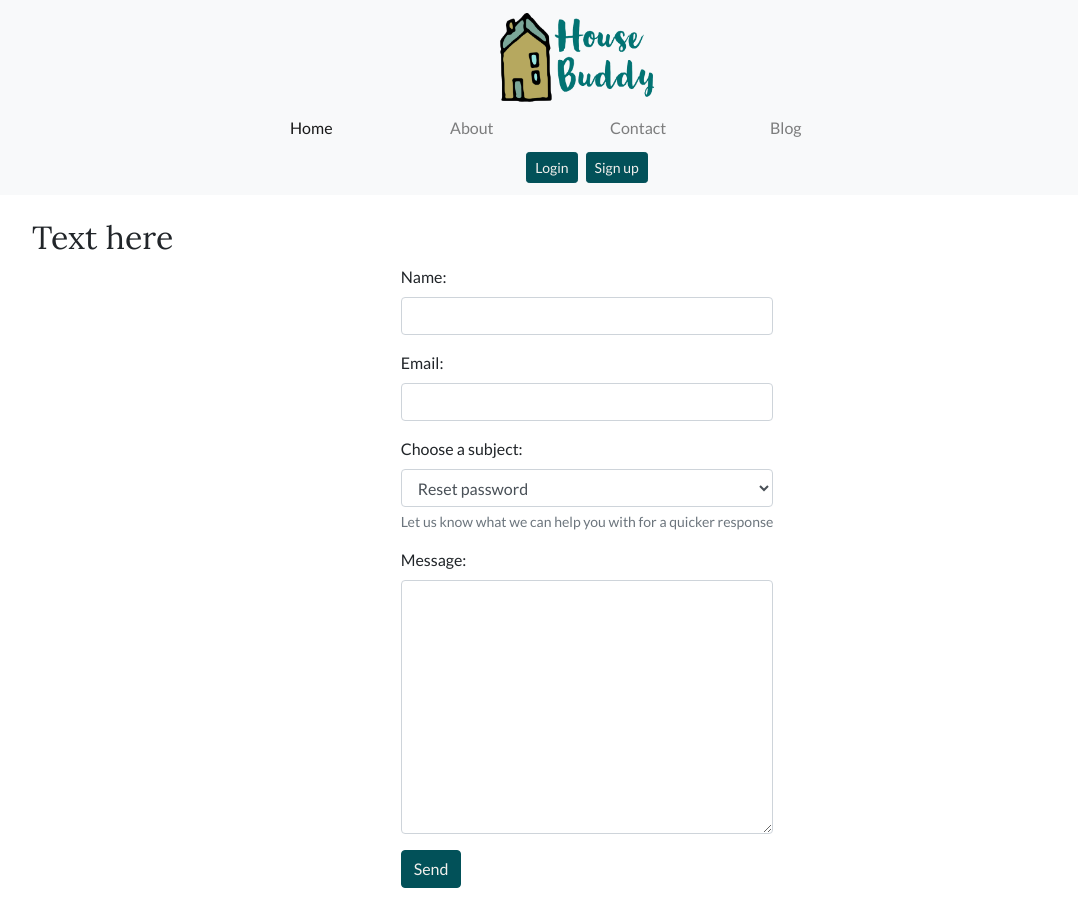
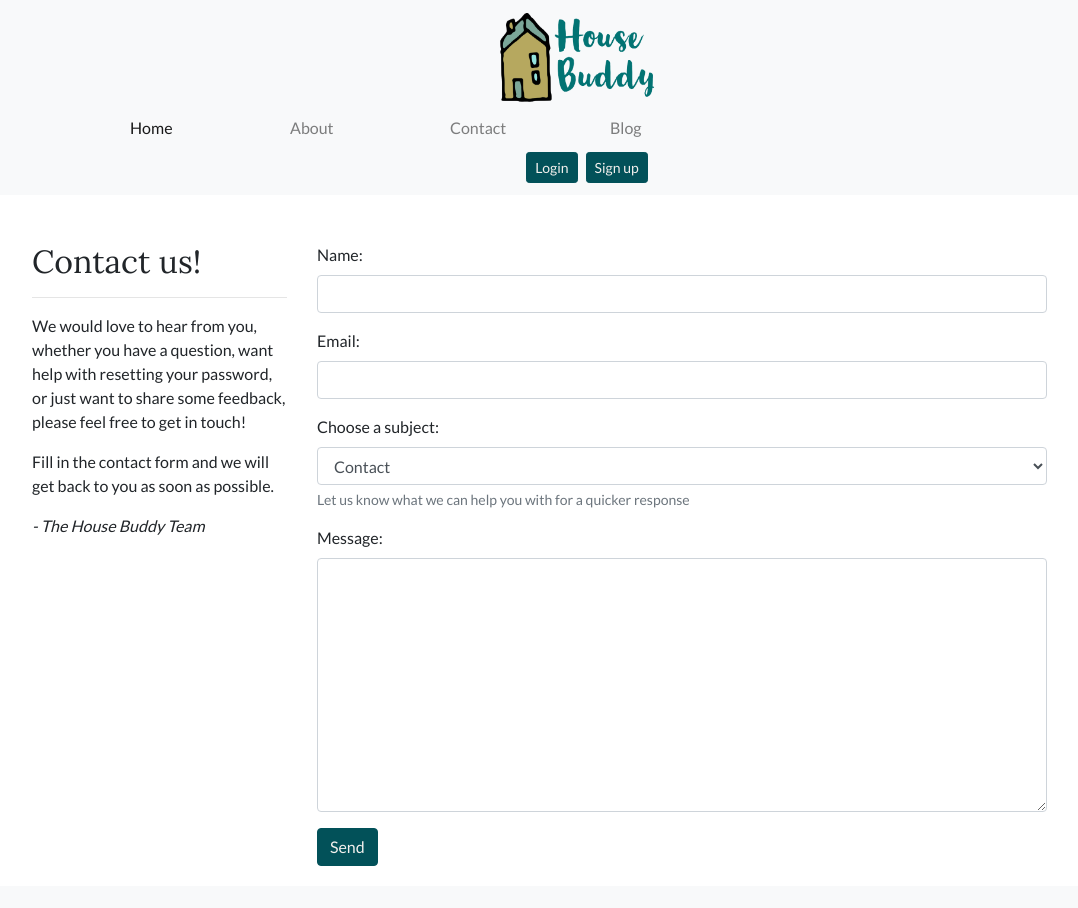
Before and after one commit to Ajn0r/house-buddy, a Django app: page /contact in a window 1280 px wide. Shown: the whole page, without its empty margins (53-1131 px from the left). After the commit the page ends 866 px from the top, so only its background shows below. Run offline with Django 3.2, Linux system fonts and the light colour scheme; some libraries are stand-ins or nearby versions.

Commit message:
style contact page and add text

```diff
--- a/static/css/style.css
+++ b/static/css/style.css
@@ -31,10 +31,11 @@ body {
 
 
 /*  Overriding .rows  */
-.row {
+.row-center {
     align-items: center;
     justify-content: center;
 }
+
 
 /* Cards */
 .card {
--- a/templates/blogpost_detail.html
+++ b/templates/blogpost_detail.html
@@ -2,7 +2,7 @@
 {% block content %}
 {% load crispy_forms_tags %}
 <div class="container">
-    <div class="row">
+    <div class="row-center">
         <div class="col-12">
             {{ post.title }}
             <br>
@@ -11,7 +11,7 @@
             {{ post.posted_on }}
         </div>
     </div>
-    <div class="row">
+    <div class="row-center">
         <div class="col-12">
             {% if user.is_authenticated %}
             <form action="{% url 'post_like' post.slug %}" method="POST">
@@ -31,7 +31,7 @@
             {% endif %}
         </div>
     </div>
-    <div class="row">
+    <div class="row-center">
         <div class="col-sm-12 col-lg-8">
             <h4>Comments: </h4>
             <hr>
--- a/templates/contact.html
+++ b/templates/contact.html
@@ -2,9 +2,18 @@
 {% block content %}
 <div class="container">
     <div class="row">
-        <div class="col-12 mt-4">
-            <h2>Text here</h2>
+        <div class="col-sm-12 col-lg-3 mt-5">
+            <h2>Contact us!</h2>
+            <hr>
+            <p>
+                We would love to hear from you, whether you have a question, want help with resetting your password, or just want to share some feedback, please feel free to get in touch!
+            </p>
+            <p>
+                Fill in the contact form and we will get back to you as soon as possible.
+            </p>
+            <span class="font-italic">- The House Buddy Team</span>
         </div>
+        <div class="col-sm-12 col-lg-8 mt-5">
             <form id="contact-form">
                 <div class="form-group">
                     <label for="name">Name: </label>
@@ -16,14 +25,17 @@
                 </div>
                 <div class="form-group">
                     <label for="subject">Choose a subject: </label>
-
                     <select id="subject" name="subject" class="form-control">
+                        <option value="Contact">Contact</option>
+                        <option value="Mypage">My page</option>
+                        <option value="Questions">Questions</option>
+                        <option value="Blog">The Blog</option>
+                        <option value="Feedback">Feedback</option>
                         <option value="Reset-password">Reset password</option>
-                    <option value="Contact">Contact</option>
-                    <option value="Questions">Question</option>
-                    <option value="Blogposts">Blogpost</option>
+                        <option value="Other">Other inquiries</option>
                     </select>
-                <small id="subjectHelp" class="form-text text-muted">Let us know what we can help you with for a quicker
+                    <small id="subjectHelp" class="form-text text-muted">Let us know what we can help you with for a
+                        quicker
                         response</small>
                 </div>
                 <div class="form-group">
@@ -34,6 +46,7 @@
                     <input type="submit" value="Send" class="btn btn-primary">
                 </div>
             </form>
+        </div>
     </div>
 </div>
 
```
Lines whose indentation alone changed are shown as unchanged.
